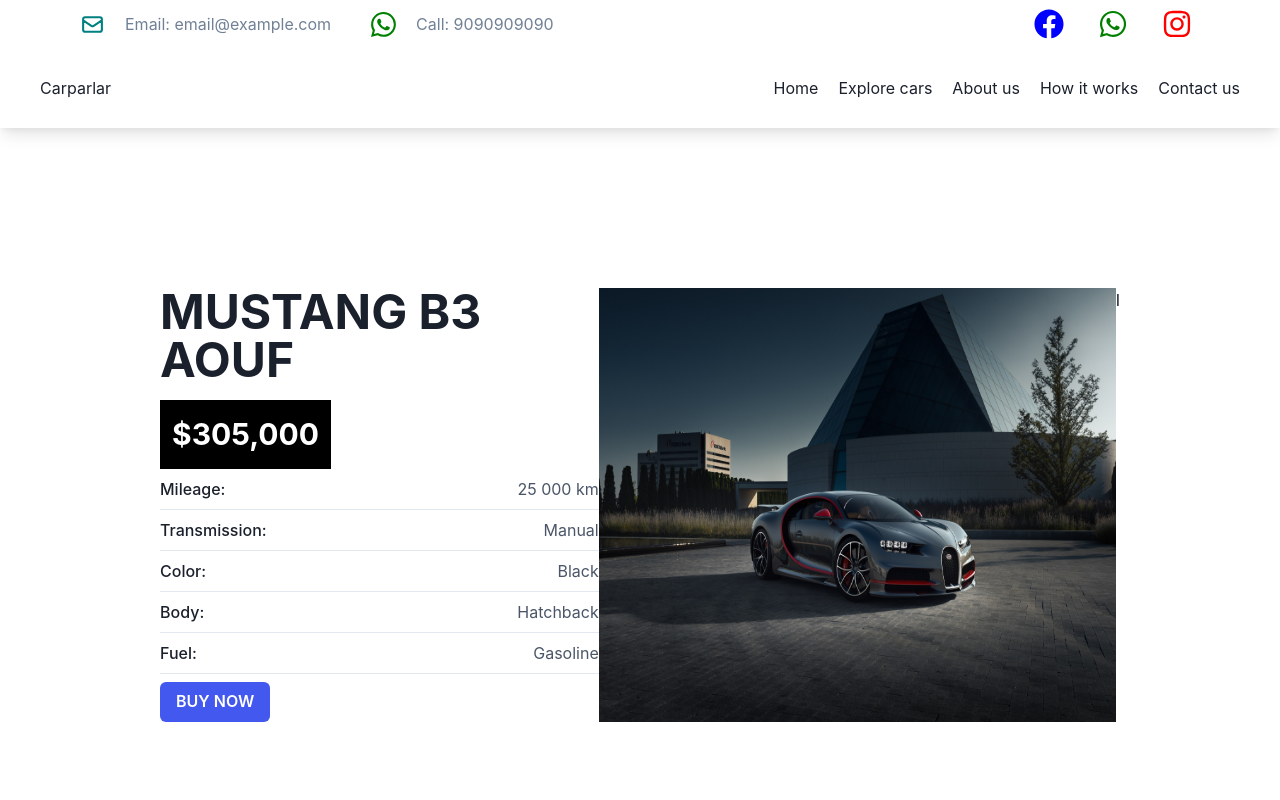
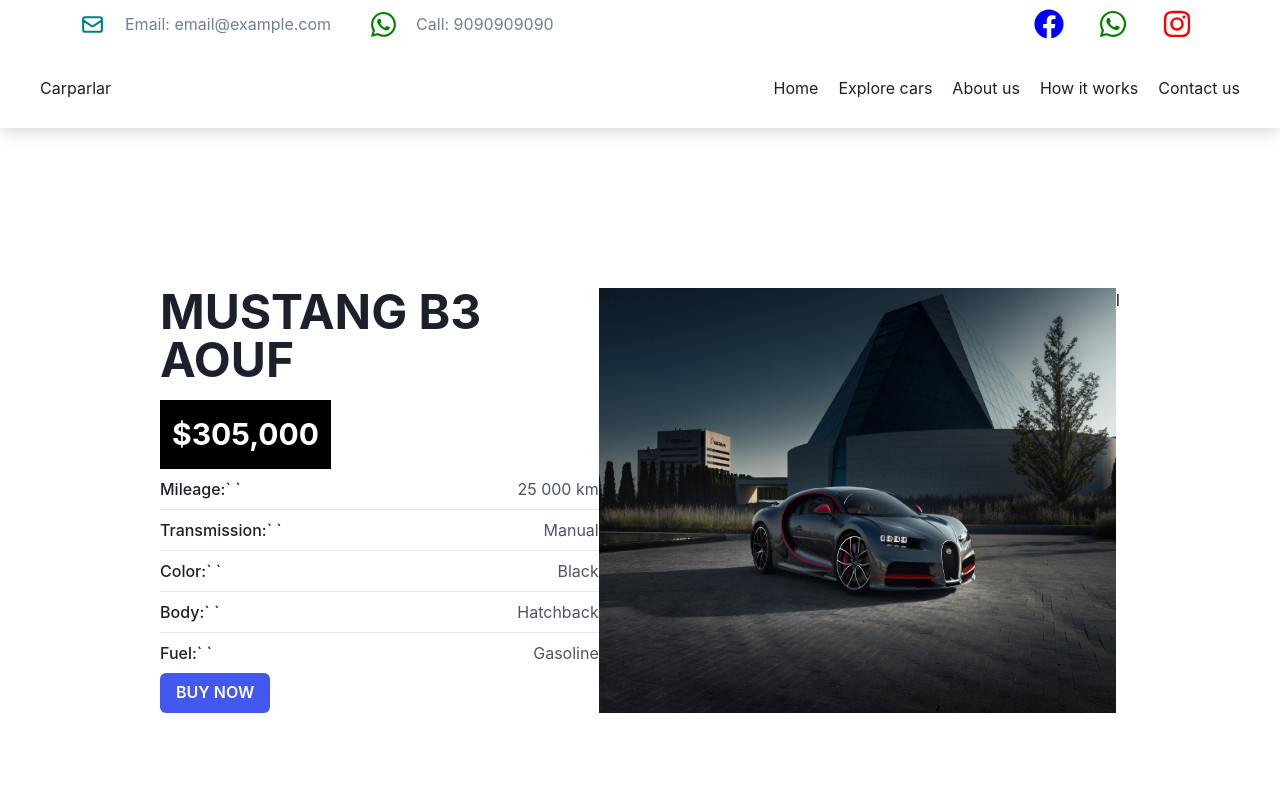
Before and after one commit to wajidkashoo14/carpalar, a Next.js app: page /singlecar in a window 1280 px wide. Shown: the top 800 px of the page. Built offline with nearby package versions, Linux system fonts and the light colour scheme.

Commit message:
fixed netlify bug

```diff
--- a/components/Layout/Singlecar.js
+++ b/components/Layout/Singlecar.js
@@ -38,30 +38,29 @@
           $305,000
         </Text>
         <Flex justifyContent="space-between">
-          <Text fontWeight="medium">Mileage:&nbsp;</Text>
+          <Text fontWeight="medium">Mileage:`&nbsp;`</Text>
           <Text color="gray.600">25 000 km</Text>
         </Flex>{" "}
         <hr />
         <Flex justifyContent="space-between">
-          <Text fontWeight="medium">Transmission:&nbsp;</Text>
+          <Text fontWeight="medium">Transmission:`&nbsp;`</Text>
           <Text color="gray.600">Manual</Text>
         </Flex>
         <hr />
         <Flex justifyContent="space-between">
-          <Text fontWeight="medium">Color:&nbsp;</Text>
+          <Text fontWeight="medium">Color:`&nbsp;`</Text>
           <Text color="gray.600">Black</Text>
         </Flex>
         <hr />
         <Flex justifyContent="space-between">
-          <Text fontWeight="medium">Body:&nbsp;</Text>
+          <Text fontWeight="medium">Body:`&nbsp;`</Text>
           <Text color="gray.600">Hatchback</Text>
         </Flex>
         <hr />
         <Flex justifyContent="space-between">
-          <Text fontWeight="medium">Fuel:&nbsp;</Text>
+          <Text fontWeight="medium">Fuel:`&nbsp;`</Text>
           <Text color="gray.600">Gasoline</Text>
         </Flex>
-        <hr />
         <Button
           width="fit-content"
           variant="solid"
@@ -75,7 +74,6 @@
         </Button>
       </Stack>
       <Image src="/homecar.jpg" width={550} height={350} />I
-
     </Flex>
   );
 }
--- a/components/Layout/Singlecarcard.js
+++ b/components/Layout/Singlecarcard.js
@@ -26,6 +26,7 @@
           width={260}
           style={{ borderRadius: "15px" }}
           overflow="hidden"
+          alt="car"
         />
         <Text
           mt="2"
```
